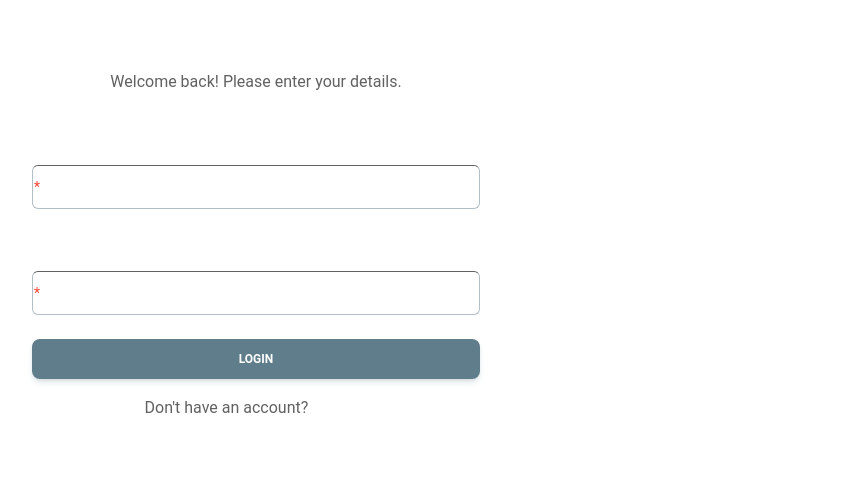
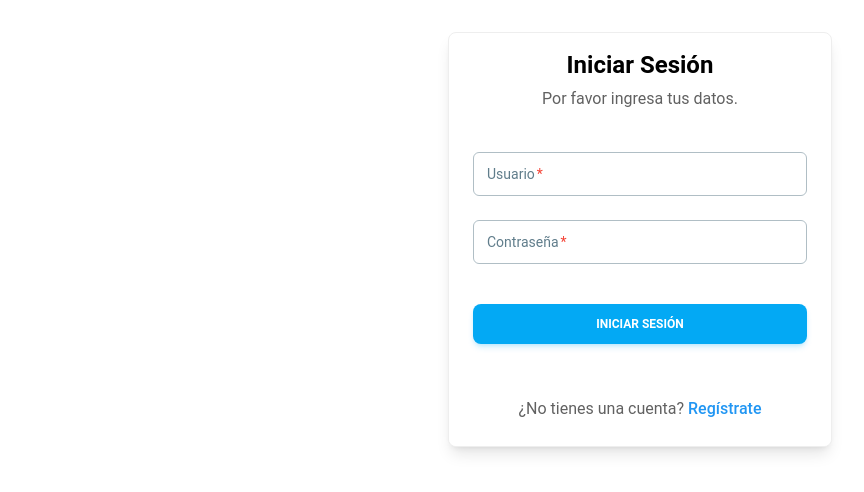
Before and after one commit to Casado7/FastAPI-Microservice-Login, a React (Vite) app in the folder front/: page /login in a window 1280 px wide. Shown: the top 492 px of the page, without its empty margins (0-864 px from the left). Built offline with nearby package versions, Linux system fonts and the light colour scheme.

Commit message:
Fixes Login pages

```diff
--- a/front/src/pages/public/LoginPage.jsx
+++ b/front/src/pages/public/LoginPage.jsx
@@ -2,7 +2,7 @@ import React, { useState, useEffect } from 'react';
 import { toast } from 'react-hot-toast';
 import { urls } from '../../constants/urls';
 import { useAxios } from '../../hooks/useAxios';
-import { Card, CardBody, CardHeader, Typography, Input, Button, Checkbox } from '@material-tailwind/react';
+import { Card, CardBody, CardHeader, Typography, Input, Button, Checkbox, CardFooter } from '@material-tailwind/react';
 
 const LoginPage = () => {
     const { fetchData, data, loading, error } = useAxios();
@@ -14,17 +14,17 @@ const LoginPage = () => {
 
     useEffect(() => {
         if (error) {
-            toast.error("Error al Iniciar Sesión")
+            toast.error(error.response.data.detail)
         } else {
             if (data && !loading) {
                 toast.success('Inicio de Sesión Exitoso');
             }
         }
-    }, [data, loading, error, ]);
+    }, [data, loading, error,]);
 
     const handleSubmit = (e) => {
         e.preventDefault();
-        const formData= new FormData();
+        const formData = new FormData();
         formData.append('username', user);
         formData.append('password', password);
         fetchData({
@@ -39,58 +39,52 @@ const LoginPage = () => {
 
 
     return (
-        <div>
-            <Card color="transparent" shadow={false} className="w-full max-w-md">
-                <Typography variant="h4" color="white" className="text-center">
-                    Login
+        <div className="flex justify-center" >
+            <Card className="w-96 shadow-lg rounded-lg overflow-hidden border" >
+                <CardHeader floated={false} shadow={false} className="text-center">
+                    <Typography variant="h4" color="black" className="text-center">
+                        Iniciar Sesión
                     </Typography>
-                <Typography color="gray" className="mt-1 font-normal text-center">
-                    Welcome back! Please enter your details.
+                    <Typography color="gray-700" className="mt-1 font-normal text-center">
+                        Por favor ingresa tus datos.
                     </Typography>
-                <form className="mt-8 mb-2" onSubmit={handleSubmit}>
-                    <div className="mb-4 flex flex-col gap-6">
-                        <Typography variant="h6" color="white" className="-mb-3">
-                            User
-                        </Typography>
+                </CardHeader>
+                <CardBody className="bg-white p-6">
+                    <form onSubmit={handleSubmit}>
+                        <div className="mt-4 mb-4 flex flex-col gap-6">
                             <Input
+                                label="Usuario"
                                 size="lg"
-                            placeholder="User"
-                            className=" !border-t-gray-700 focus:!border-t-gray-300 text-white"
-                            labelProps={{
-                                className: "before:content-none after:content-none",
-                            }}
                                 value={user}
                                 onChange={handleUserChange}
                                 required
                             />
-                        <Typography variant="h6" color="white" className="-mb-3">
-                            Password
-                        </Typography>
                             <Input
                                 type="password"
-                            size="lg"
-                            placeholder="********"
-                            className=" !border-t-gray-700 focus:!border-t-gray-300 text-white"
-                            labelProps={{
-                                className: "before:content-none after:content-none",
-                            }}
-                            value={password}
+                                label="Contraseña"
+                                size="lg"                                value={password}
                                 onChange={handlePasswordChange}
                                 required
                             />
                         </div>
-                    <Button color="blue-gray" className="mt-6" fullWidth type="submit" disabled={loading}>
-                        {loading ? 'Loading...' : 'Login'}
+                        <Button color="light-blue" className="mt-6 w-full" type="submit" disabled={loading}>
+                            {loading ? 'Cargando...' : 'Iniciar Sesión'}
                         </Button>
-                    <Typography color="gray" className="mt-4 text-center font-normal">
-                        Don&apos;t have an account?{" "}
-                        <a href="#" className="font-medium text-white">
-                            Sign Up
+                    </form>
+                </CardBody>
+                <CardFooter className="bg-white">
+                    <Typography color="gray-700" className="mt-1 text-center font-normal">
+                        ¿No tienes una cuenta?{" "}
+                        <a href="#" className="font-medium text-blue-500">
+                            Regístrate
                         </a>
                     </Typography>
-                </form>
+                </CardFooter>
             </Card>
         </div>
+
+
+
     );
 };
 
```
Lines whose indentation alone changed are shown as unchanged.
